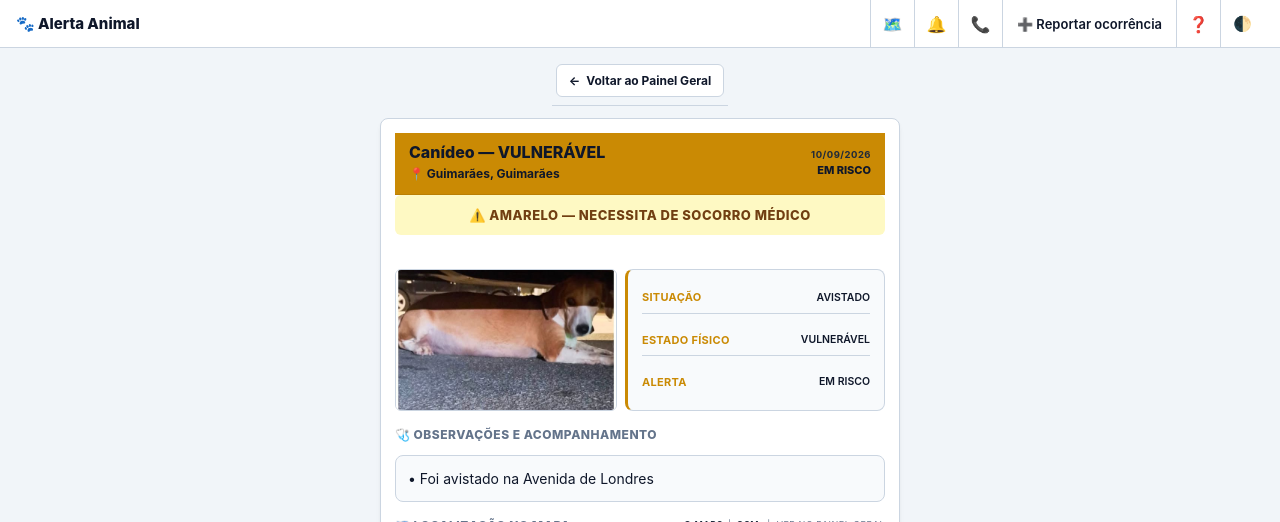
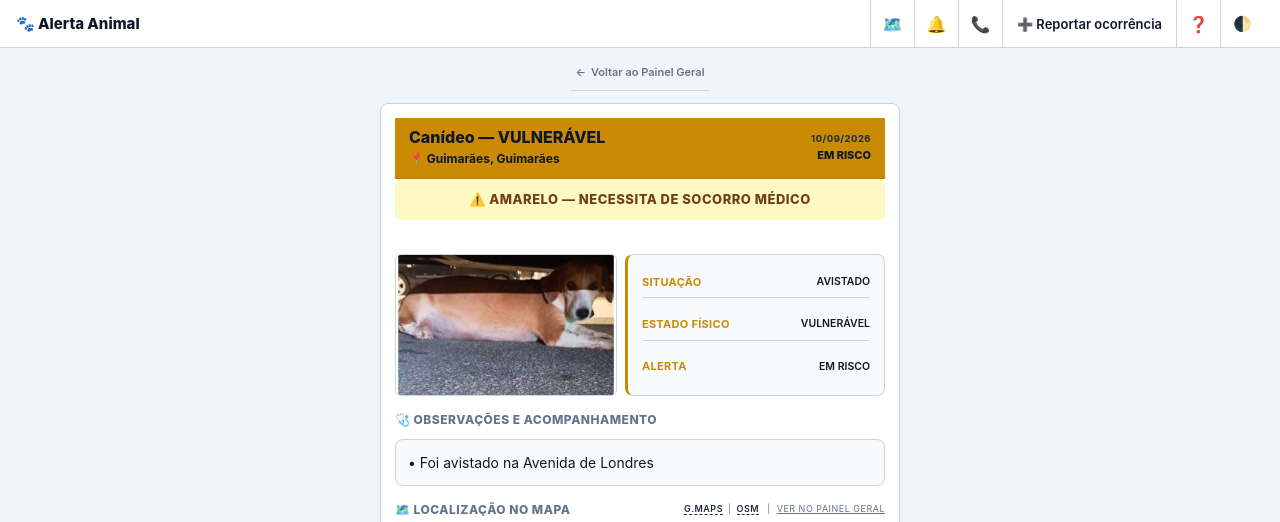
Before and after one commit to ajudaanimal/alerta, a Jekyll site: the page built from _ocorrencias/2026-010.md, in a window 1280 px wide. Shown: the top 522 px of the page. Built offline with Jekyll 4.4.1, drawn with Linux system fonts in a browser that asks for light colours; grey boxes are pictures that could not be loaded.

Commit message:
Refactor HTML layout and improve accessibility

```diff
--- a/_layouts/ocorrencia.html
+++ b/_layouts/ocorrencia.html
@@ -1,15 +1,6 @@
 ---
 layout: default
 ---
-<!-- Meta tags Open Graph para Social Preview -->
-<head>
-    {% assign case_id = page.slug | default: page.id | split: '/' | last %}
-    <meta property="og:title" content="Ocorrência: {{ page.especie }} (ID: {{ page.id }})">
-    <meta property="og:description" content="{{ page.observacoes | strip_html | truncate: 120 | default: 'Ocorrência registada na plataforma Alerta Animal.' }}">
-    <meta property="og:image" content="{% if page.imagem %}{{ page.imagem | absolute_url }}{% else %}{{ '/assets/img/ocorrencias/' | append: case_id | append: '.jpg' | absolute_url }}{% endif %}">
-    <meta property="og:url" content="{{ page.url | absolute_url }}">
-    <meta property="og:type" content="article">
-</head>
 
 <!-- Leaflet CSS e JS para o Minimapa -->
 <link rel="stylesheet" href="https://unpkg.com/leaflet@1.9.4/dist/leaflet.css" integrity="sha256-p4NxAoJBhIIN+hmNHrzRCf9tD/miZyoHS5obTRR9BMY=" crossorigin=""/>
@@ -42,6 +33,7 @@
         width: 100%;
         font-family: -apple-system, BlinkMacSystemFont, "Segoe UI", Roboto, sans-serif;
         transition: background 0.3s, color 0.3s;
+        touch-action: manipulation;
     }
 
     header, .fs-header, .navbar {
@@ -232,7 +222,7 @@
     .image-modal {
         display: none;
         position: fixed;
-        z-index: 9999;
+        z-index: 99999;
         left: 0;
         top: 0;
         width: 100%;
@@ -242,6 +232,7 @@
         align-items: center;
         padding: 20px;
         box-sizing: border-box;
+        pointer-events: auto;
     }
 
     .image-modal img {
@@ -262,6 +253,7 @@
         cursor: pointer;
         background: none;
         border: none;
+        pointer-events: auto;
     }
 
     .unified-highlight-box {
@@ -323,6 +315,7 @@
         border: 1px solid var(--border-color);
         border-radius: 6px;
         margin-top: 2px;
+        z-index: 1;
     }
 
     .report-footer {
@@ -358,13 +351,13 @@
         align-items: center;
         gap: 3px;
         transition: background 0.2s;
+        pointer-events: auto !important;
     }
 
     .btn:hover {
         background: var(--border-color);
     }
 
-    /* Regras estritas para Impressão Perfeita em 1 Página A4 (Vectorial) */
     @media print {
         @page {
             size: A4 portrait;
@@ -444,9 +436,8 @@
     {% assign display_loc = raw_localizacao %}
 {% endif %}
 
-<!-- Opções de navegação (visíveis no site, ocultas na impressão) -->
 <nav class="site-nav-bar hide-on-print" style="margin-bottom: 8px; padding-bottom: 8px; border-bottom: 1px solid var(--border-color, #e2e8f0);">
-    <a href="{{ '/' | relative_url }}" style="display: inline-flex; align-items: center; gap: 6px; padding: 6px 12px; background: var(--card-bg, #ffffff); border: 1px solid var(--border-color, #cbd5e1); border-radius: 6px; text-decoration: none; color: var(--text-main, #334155); font-size: 12px; font-weight: 700; transition: all 0.2s;">
+    <a href="{{ '/' | relative_url }}">
         <span>←</span> Voltar ao Painel Geral
     </a>
 </nav>
@@ -478,7 +469,7 @@
     <div class="top-section">
         <div class="animal-img-container">
             {% assign case_id = page.slug | default: page.id | split: '/' | last %}
-            <img id="clickable-animal-img" src="{{ '/assets/img/ocorrencias/' | append: case_id | append: '.jpg' | relative_url }}" alt="Fotografia do animal" title="Clique para ampliar" onerror="this.src='{{ site.baseurl }}/_assets/img/animal.jpeg';">
+            <img id="clickable-animal-img" src="{{ '/assets/img/ocorrencias/' | append: case_id | append: '.jpg' | relative_url }}" alt="Fotografia do animal" title="Clique para ampliar" onerror="this.src='{{ site.baseurl }}/assets/img/animal.jpeg';">
         </div>
 
         <div class="unified-highlight-box" style="border-left: 3px solid {{ theme_color }};">
@@ -621,7 +612,7 @@
 
         L.control.attribution({
             prefix: false
-        }).addAttribution('🇵🇸 &copy; <a href="https://www.openstreetmap.org/copyright">OpenStreetMap</a> contributors').addTo(map);
+        }).addAttribution('&copy; <a href="https://www.openstreetmap.org/copyright">OpenStreetMap</a> contributors').addTo(map);
 
         L.tileLayer('https://{s}.tile.openstreetmap.org/{z}/{x}/{y}.png', {
             maxZoom: 19
```
Also changed, not shown: other parts of _layouts/ocorrencia.html (+0 -3 lines).
